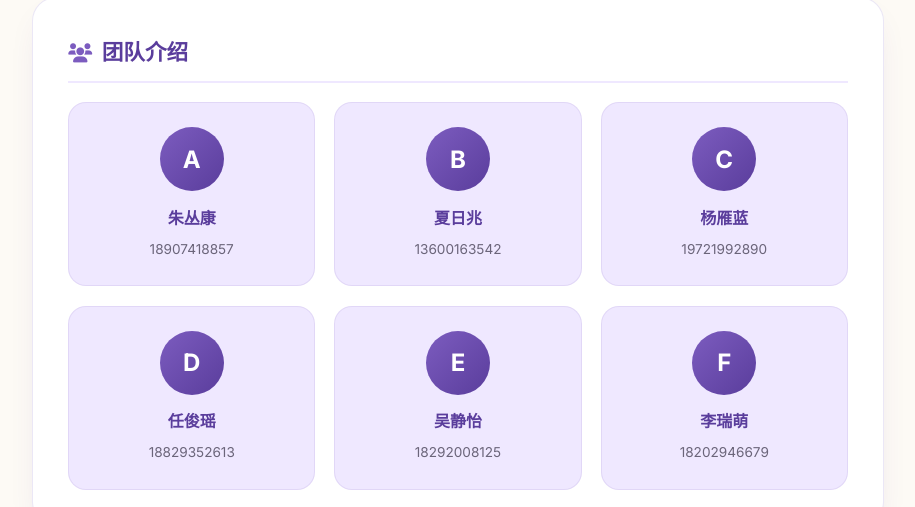
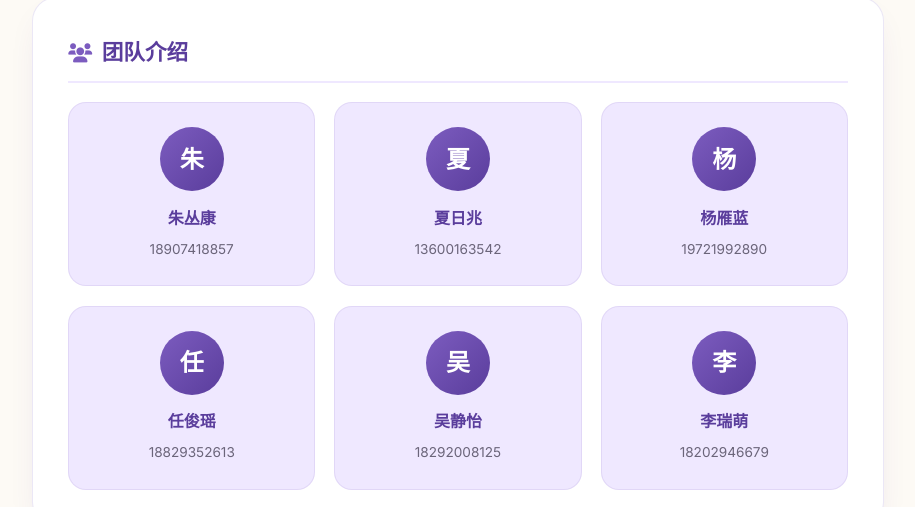
Before and after one commit to myword-cloud/Child-Field, a plain HTML site: page about.html in a window 1280 px wide. Shown: the part 750-1257 px from the top of the page, without its empty margins (182-1097 px from the left). Drawn offline with Linux system fonts and the light colour scheme.

Commit message:
Update team member avatars with Chinese characters

```diff
--- a/about.html
+++ b/about.html
@@ -104,32 +104,32 @@ body{font-family:'Inter',sans-serif;background:var(--bg-cream);color:var(--text-
     <h2><i class="fas fa-users"></i>团队介绍</h2>
     <div class="team-grid">
       <div class="team-member">
-        <div class="avatar">A</div>
+        <div class="avatar">朱</div>
         <h4>朱丛康</h4>
         <p>18907418857</p>
       </div>
       <div class="team-member">
-        <div class="avatar">B</div>
+        <div class="avatar">夏</div>
         <h4>夏日兆</h4>
         <p>13600163542</p>
       </div>
       <div class="team-member">
-        <div class="avatar">C</div>
+        <div class="avatar">杨</div>
         <h4>杨雁蓝</h4>
         <p>19721992890</p>
       </div>
       <div class="team-member">
-        <div class="avatar">D</div>
+        <div class="avatar">任</div>
         <h4>任俊瑶</h4>
         <p>18829352613</p>
       </div>
             <div class="team-member">
-        <div class="avatar">E</div>
+        <div class="avatar">吴</div>
         <h4>吴静怡</h4>
         <p>18292008125</p>
       </div>
             <div class="team-member">
-        <div class="avatar">F</div>
+        <div class="avatar">李</div>
         <h4>李瑞萌</h4>
         <p>18202946679</p>
       </div>
```
